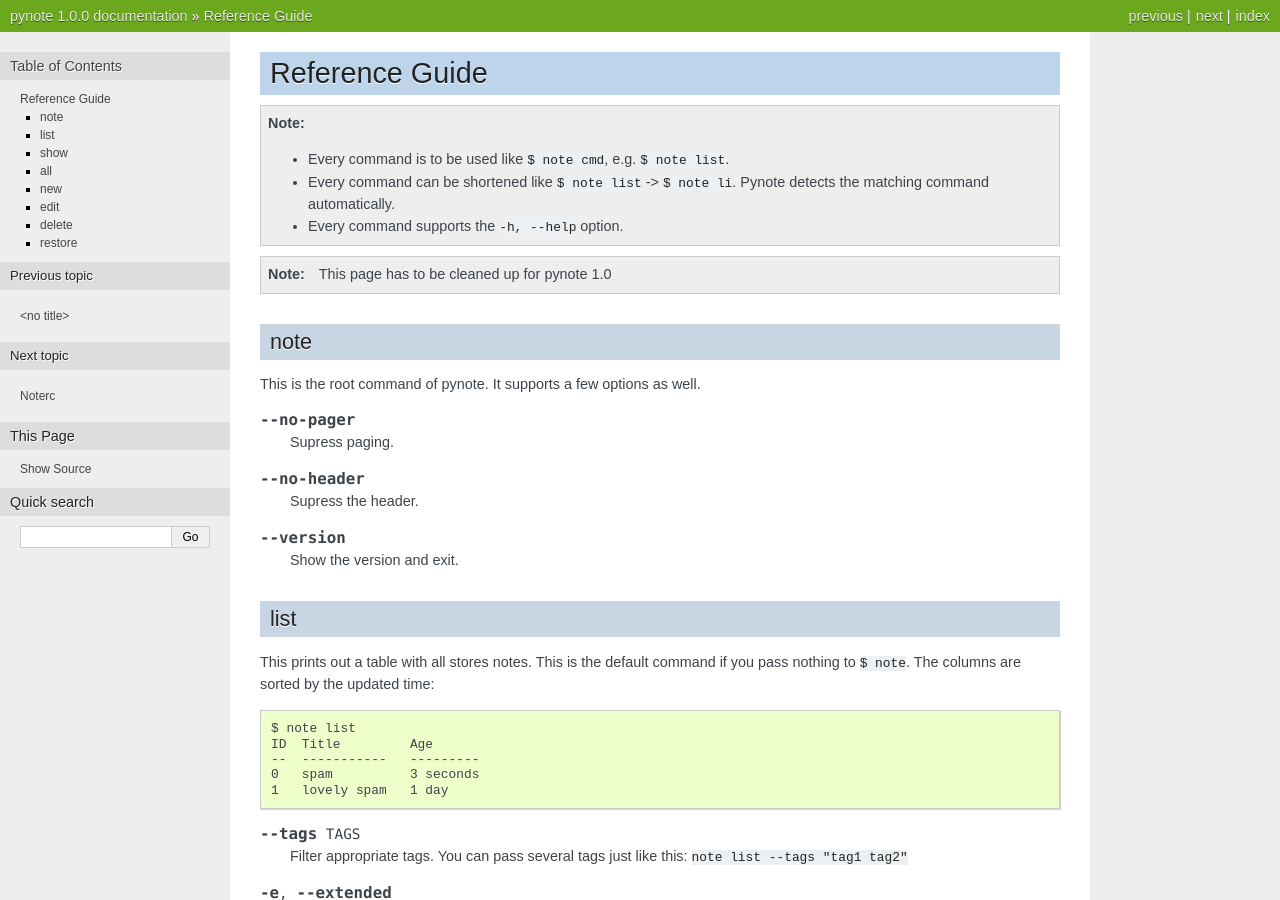
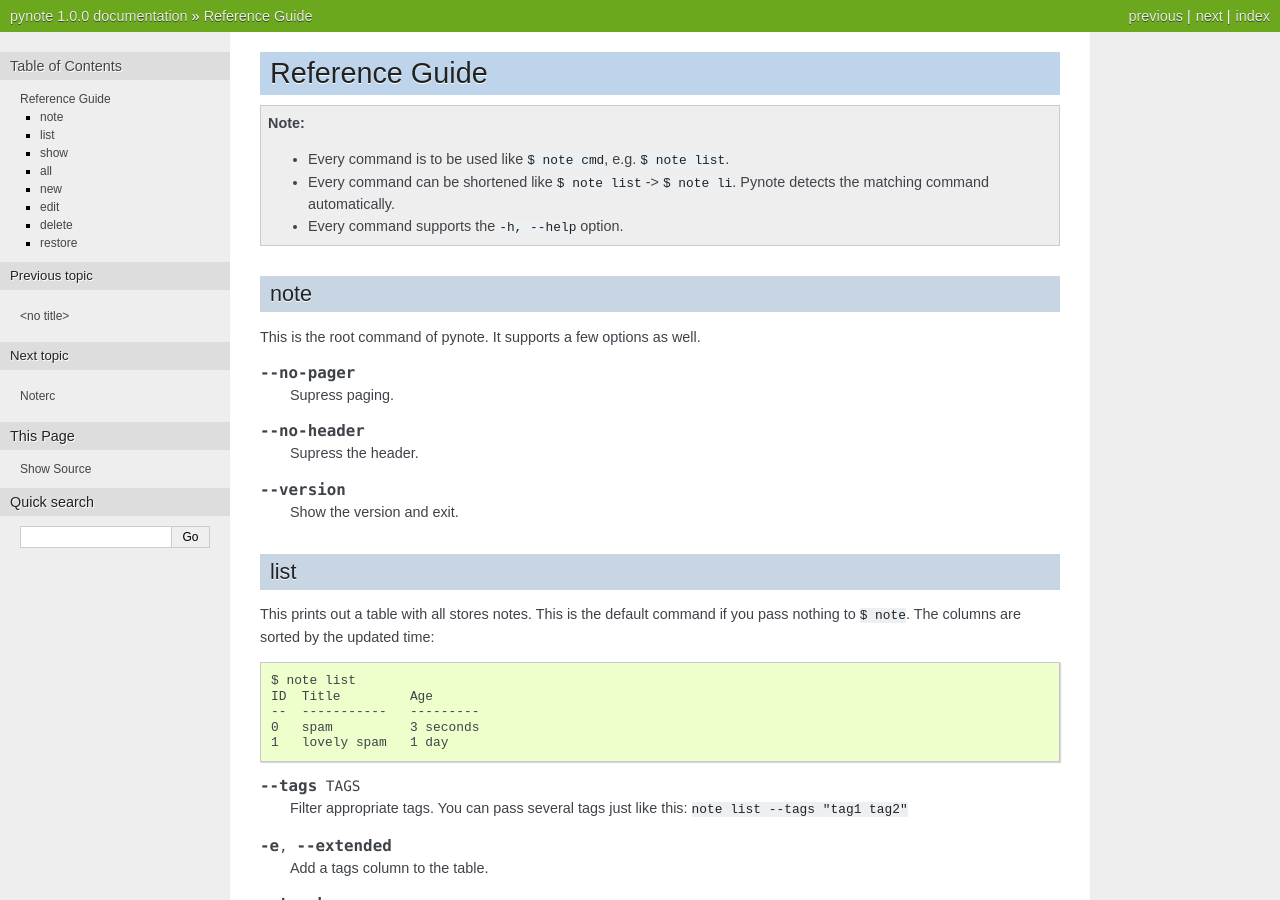
Before and after one commit to fastpacecolding/pynote, a Sphinx documentation site: the page built from docs/reference.rst, in a window 1280 px wide and 900 px high. Built offline with Sphinx 7.4.7, drawn with Linux system fonts in a browser that asks for light colours.

Commit message:
Removed notes

```diff
--- a/docs/changelog.rst
+++ b/docs/changelog.rst
@@ -3,10 +3,6 @@
 
 pynote X.X (XXXX-XX-XX)
 -----------------------
-
-.. note::
-
-    This section here is used as a roadmap for future releases!
 
 * Fixed tests, switched to pytest and setup travis.
 * Git is used via git_wrapper_ to take care of revision control.
--- a/docs/reference.rst
+++ b/docs/reference.rst
@@ -6,9 +6,6 @@
     * Every command can be shortened like ``$ note list`` -> ``$ note li``.
       Pynote detects the matching command automatically.
     * Every command supports the ``-h, --help`` option.
-
-.. note::
-    This page has to be cleaned up for pynote 1.0
 
 
 note
```
